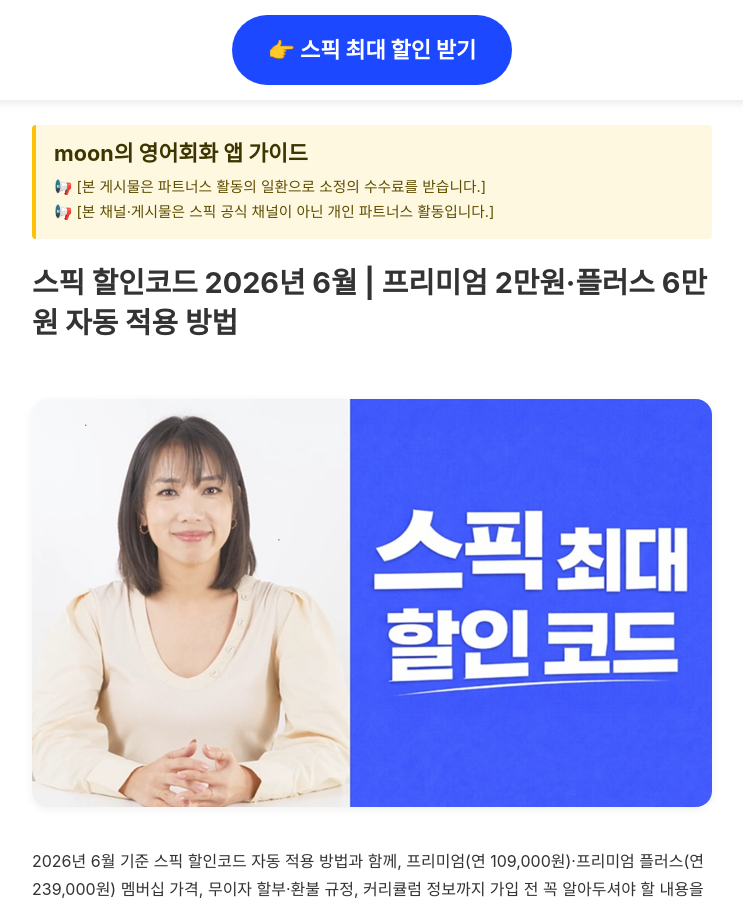
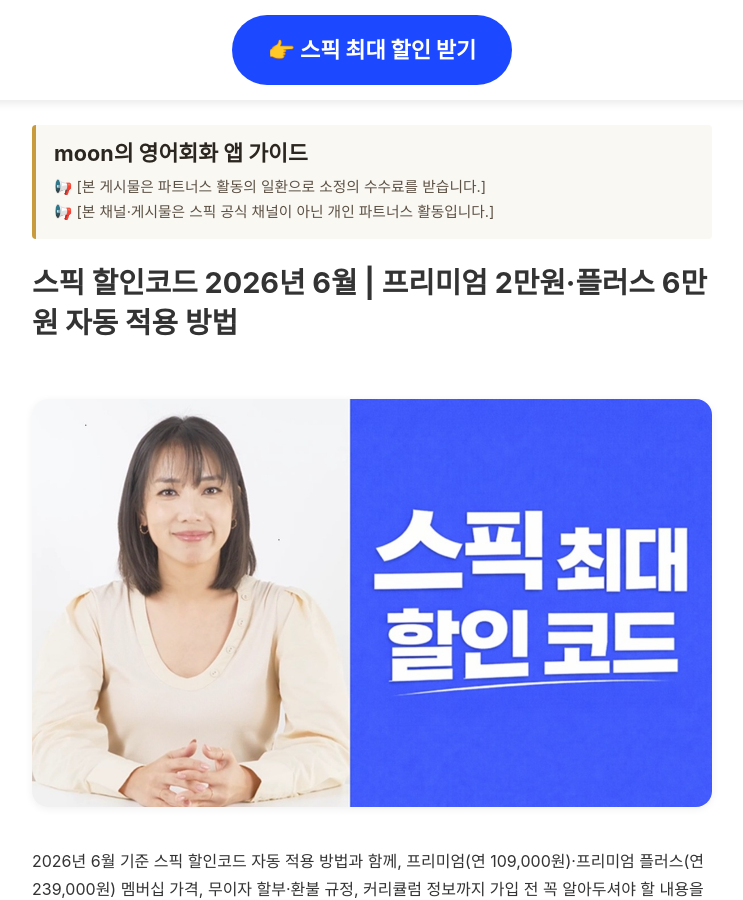
Before and after one commit to kjsjdw/speak_event_page, a Jekyll site: the page built from content/main-page-content.md, in a window 1280 px wide and 900 px high. Shown: the whole window, without its empty margins (268-1011 px from the left). Built offline with Jekyll 4.4.1, drawn with Linux system fonts in a browser that asks for light colours; some web fonts are replaced.

Commit message:
Soften disclaimer banner colors to match page palette
Co-Authored-By: Claude Opus 4.7 <noreply@anthropic.com>

```diff
--- a/_layouts/default.html
+++ b/_layouts/default.html
@@ -28,8 +28,8 @@ wcs_do();
   </div>
 
   <main id="content" class="container">
-    <div class="partner-disclaimer" style="background-color: #fff8e1; border-left: 4px solid #ffc107; padding: 14px 18px; margin: 0 0 24px 0; font-size: 0.92rem; line-height: 1.7; color: #5d4e00; border-radius: 4px;">
-      <strong style="display: block; margin-bottom: 8px; font-size: 1.35rem; line-height: 1.3; color: #3d3500; white-space: nowrap;">moon의 영어회화 앱 가이드</strong>
+    <div class="partner-disclaimer" style="background-color: #faf8f3; border-left: 4px solid #c89c3c; padding: 14px 18px; margin: 0 0 24px 0; font-size: 0.92rem; line-height: 1.7; color: #5c5145; border-radius: 4px;">
+      <strong style="display: block; margin-bottom: 8px; font-size: 1.35rem; line-height: 1.3; color: #2c2620; white-space: nowrap;">moon의 영어회화 앱 가이드</strong>
       📢 [본 게시물은 파트너스 활동의 일환으로 소정의 수수료를 받습니다.]<br>
       📢 [본 채널·게시물은 스픽 공식 채널이 아닌 개인 파트너스 활동입니다.]
     </div>
```
